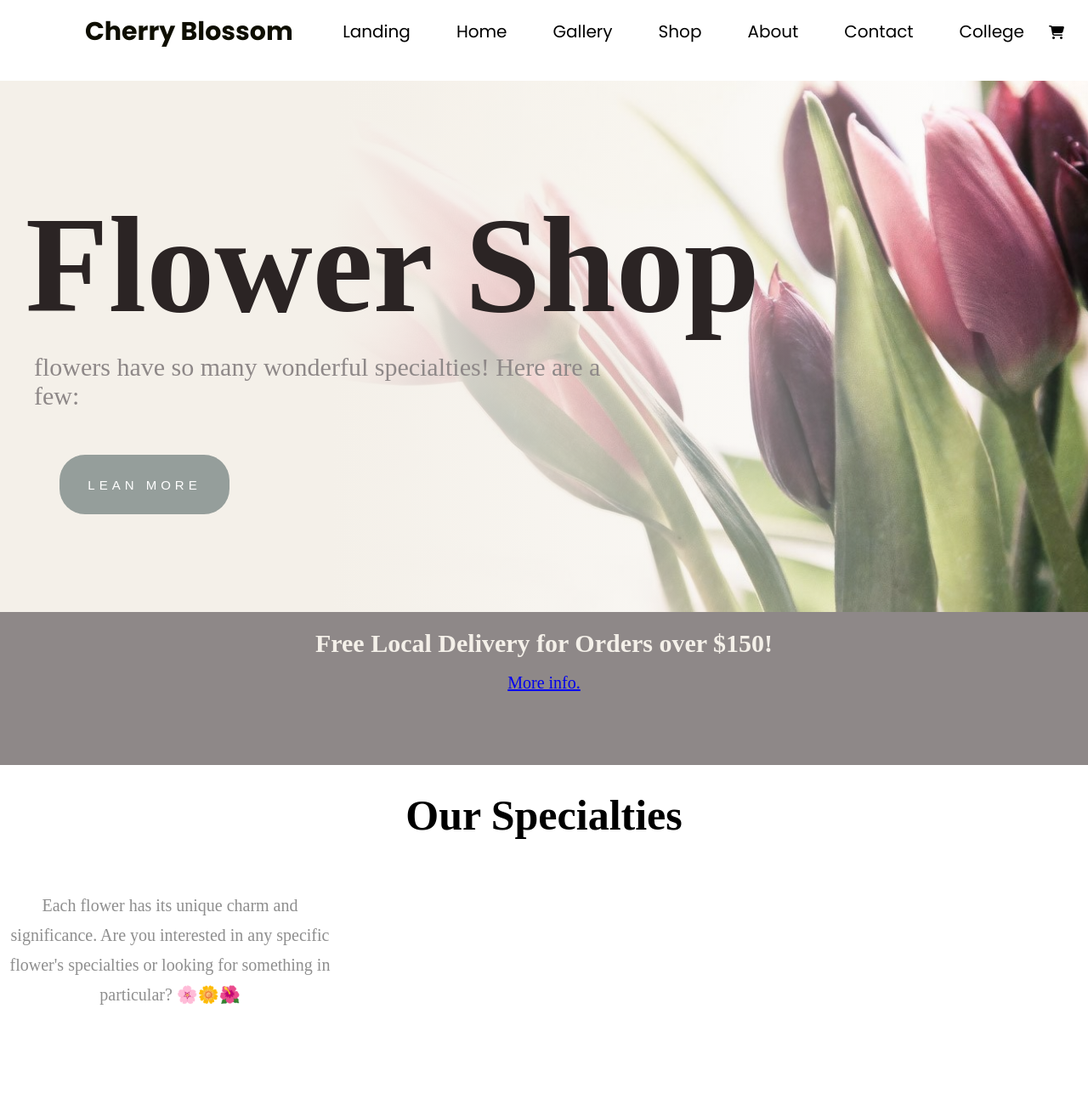
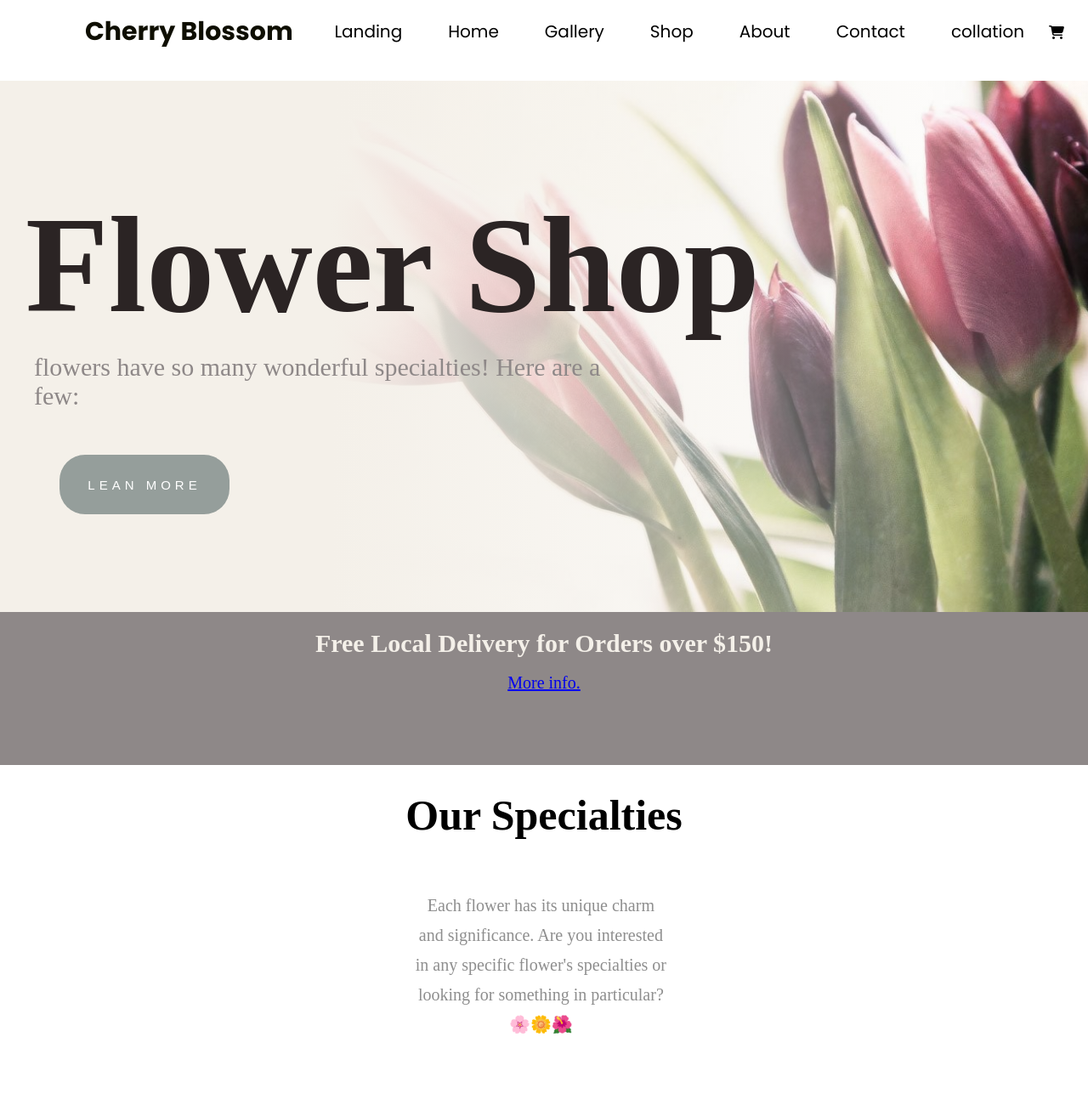
Before and after one commit to Chetan730366/cherryblossom, a plain HTML site: page index.html in a window 1280 px wide. Shown: the top 1300 px of the page at 85% size. Drawn offline with Linux system fonts and the light colour scheme; a web font is replaced by a local one.

Commit message:
added new

```diff
--- a/index.html
+++ b/index.html
@@ -144,13 +144,14 @@
     }
 
     .box2 p {
-        text-align: center;
-        width: 400px;
+        margin-left: 38%;
+        width: 300px;
         height: 30px;
 
     }
 
     .box2 p {
+        text-align: center;
         font-size: 20px;
         padding-top: 60px;
         color: rgb(142, 142, 142);
@@ -624,7 +625,7 @@
                 <li><a href="#">Shop</a></li>
                 <li><a href="#">About</a></li>
                 <li><a href="#">Contact</a></li>
-                <li><a href="#">College</a></li>
+                <li><a href="#">collation</a></li>
                 <i class="fa-solid fa-cart-shopping"></i>
             </ul>
 
```
